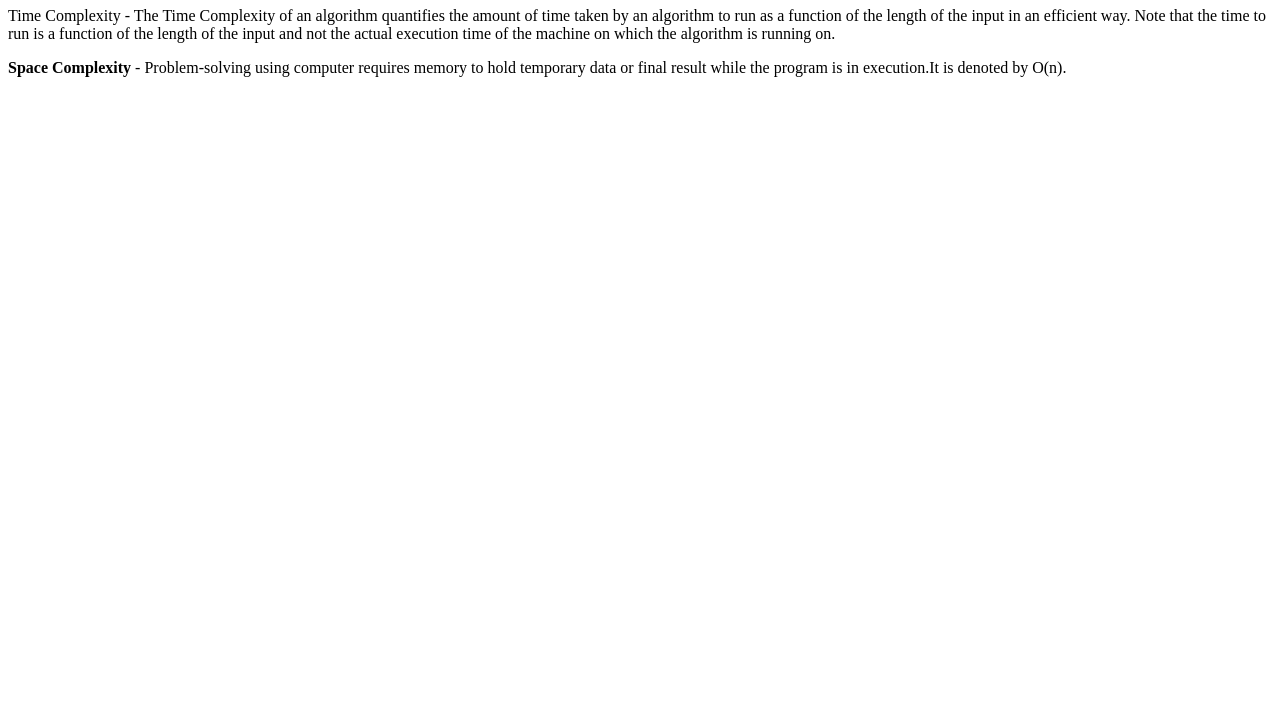
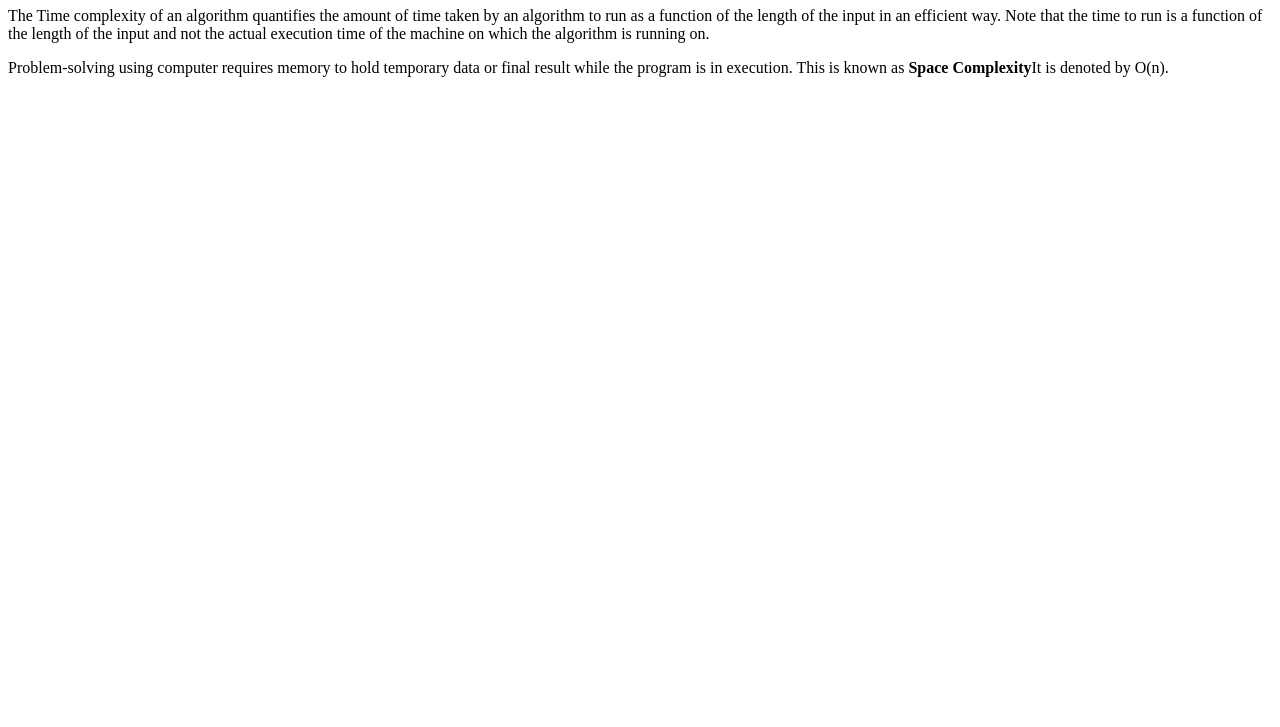
Before and after one commit to acciojob/time-and-space-complexity-rohanbabai2000, a website: page main.html in a window 1280 px wide. Shown: the part 73-800 px from the top of the page. Drawn offline with Linux system fonts and the light colour scheme.

Commit message:
created a submission

```diff
--- a/main.html
+++ b/main.html
@@ -12,7 +12,7 @@
 		 Time and Space Complexity
 	</h1>
 	<p>
-		Time Complexity - The Time Complexity of an algorithm quantifies
+		The Time complexity of an algorithm quantifies
 		the amount of time taken by an algorithm to run
 		as a function of the length of the input in an efficient way.
 		Note that the time to run is a function of the
@@ -21,9 +21,9 @@
 	</p>
 
 	<p>
-		<b>Space Complexity</b> - Problem-solving using computer requires memory to hold
+		 Problem-solving using computer requires memory to hold
 		temporary data or final result while the program is in
-		execution.It is denoted by O(n).
+		execution. This is known as <b> Space Complexity</b>It is denoted by O(n).
 	</p>
     <script type="text/javascript" src="./script.js">
 </script>
```
